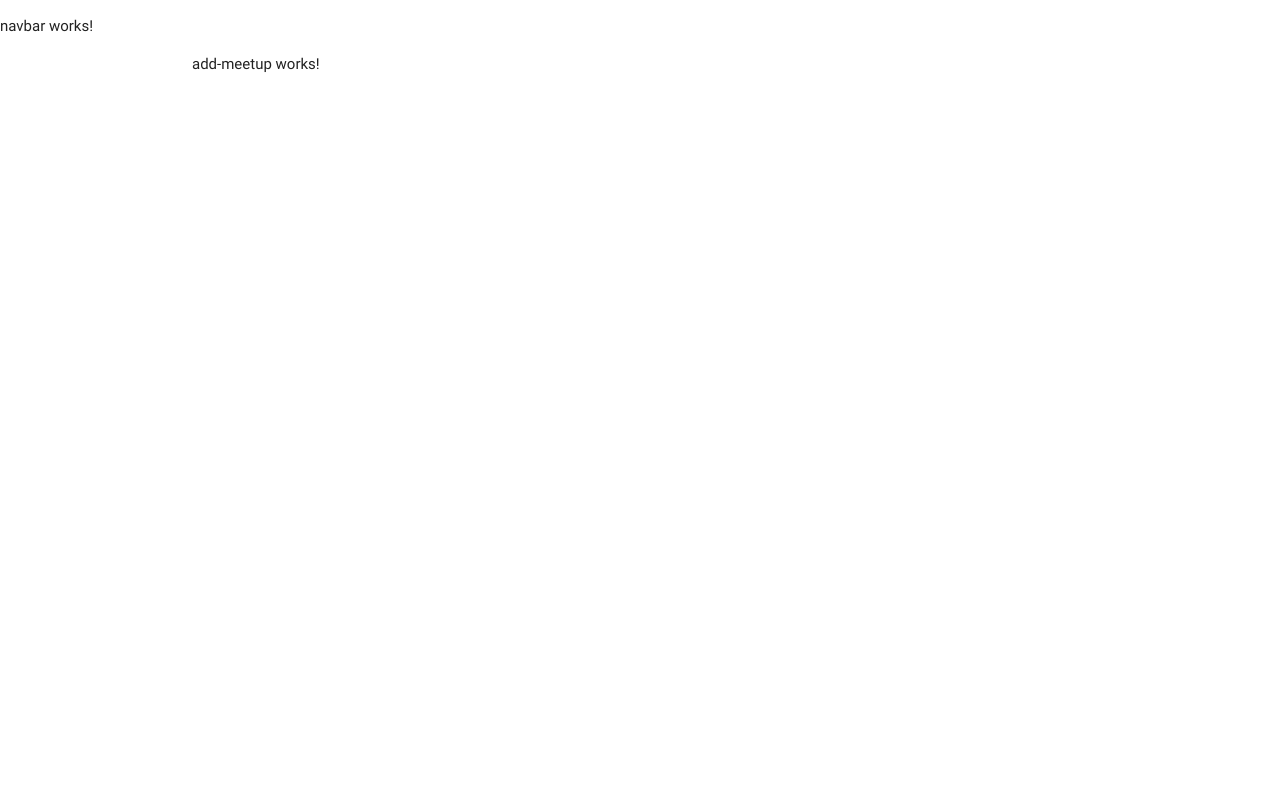
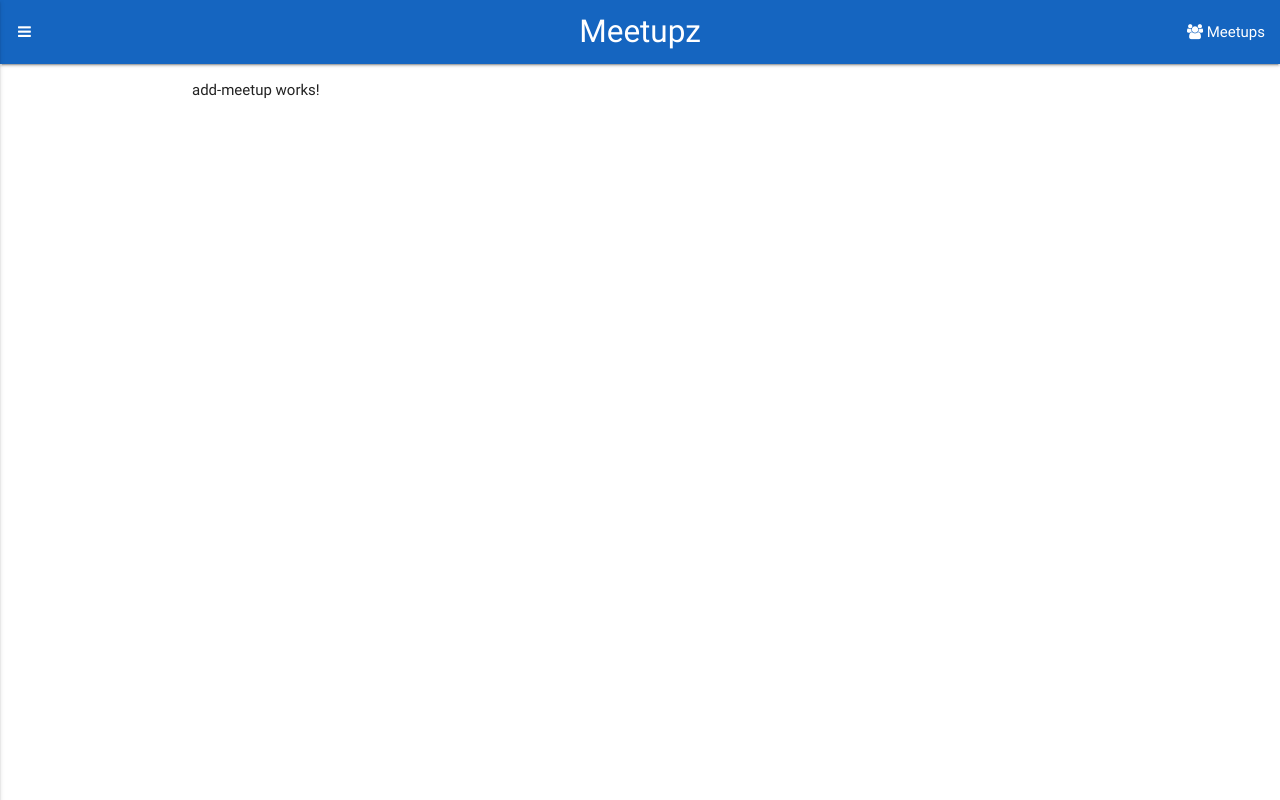
Before and after one commit to samersm/meetupz, an Angular app in the folder client-ng-src/: page /add-meetup in a window 1280 px wide. Built offline with nearby package versions, Linux system fonts and the light colour scheme.

Commit message:
Added navbar view and links to angular

```diff
--- a/client-ng-src/src/app/components/navbar/navbar.component.html
+++ b/client-ng-src/src/app/components/navbar/navbar.component.html
@@ -1,3 +1,18 @@
-<p>
-  navbar works!
-</p>
+<div>
+  <nav class="blue darken-3">
+    <div class="nav-wrapper">
+      <a [routerLink]="['/']" class="brand-logo center">Meetupz</a>
+      <a data-activates="main-menu" class="button-collapse show-on-large">
+        <i class="fa fa-bars"></i>
+        </a>
+      <ul class="right hide-on-small-only">
+        <li><a [routerLink]="['/']"><i class="fa fa-users"></i> Meetups</a></li>
+      </ul>
+      <ul class="side-nav" id="main-menu">
+      <li><a [routerLink]="['/']"><i class="fa fa-users"></i> Meetups</a></li>
+      <li><a [routerLink]="['/add-meetup']"><i class="fa fa-plus"></i> Add Meetup</a></li>
+      <li><a [routerLink]="['/about']"><i class="fa fa-question-circle"></i> About</a></li>
+      </ul>
+    </div>
+  </nav>
+</div>
--- a/client-ng-src/src/index.html
+++ b/client-ng-src/src/index.html
@@ -2,14 +2,13 @@
 <html lang="en">
 <head>
   <meta charset="utf-8">
-  <link rel="stylesheet" href="https://cdnjs.cloudflare.com/ajax/libs/materialize/0.100.2/css/materialize.min.css">
-  <link href="https://maxcdn.bootstrapcdn.com/font-awesome/4.7.0/css/font-awesome.min.css" rel="stylesheet" integrity="sha384-wvfXpqpZZVQGK6TAh5PVlGOfQNHSoD2xbE+QkPxCAFlNEevoEH3Sl0sibVcOQVnN" crossorigin="anonymous">
-
   <title>ClientNgSrc</title>
   <base href="/">
 
   <meta name="viewport" content="width=device-width, initial-scale=1">
   <link rel="icon" type="image/x-icon" href="favicon.ico">
+  <link rel="stylesheet" href="https://cdnjs.cloudflare.com/ajax/libs/materialize/0.100.2/css/materialize.min.css">
+  <link href="https://maxcdn.bootstrapcdn.com/font-awesome/4.7.0/css/font-awesome.min.css" rel="stylesheet" integrity="sha384-wvfXpqpZZVQGK6TAh5PVlGOfQNHSoD2xbE+QkPxCAFlNEevoEH3Sl0sibVcOQVnN" crossorigin="anonymous">
 </head>
 <body>
   <app-root></app-root>
@@ -19,5 +18,10 @@
   integrity="sha256-hwg4gsxgFZhOsEEamdOYGBf13FyQuiTwlAQgxVSNgt4="
   crossorigin="anonymous"></script>
   <script src="https://cdnjs.cloudflare.com/ajax/libs/materialize/0.100.2/js/materialize.min.js"></script>
+  <script>
+    $(document).ready(() => {
+      $(".button-collapse").sideNav();
+    });
+  </script>
 </body>
 </html>
```
Also changed, not shown: client-ng-src/src/app/app.module.ts (+6 -5 lines).
